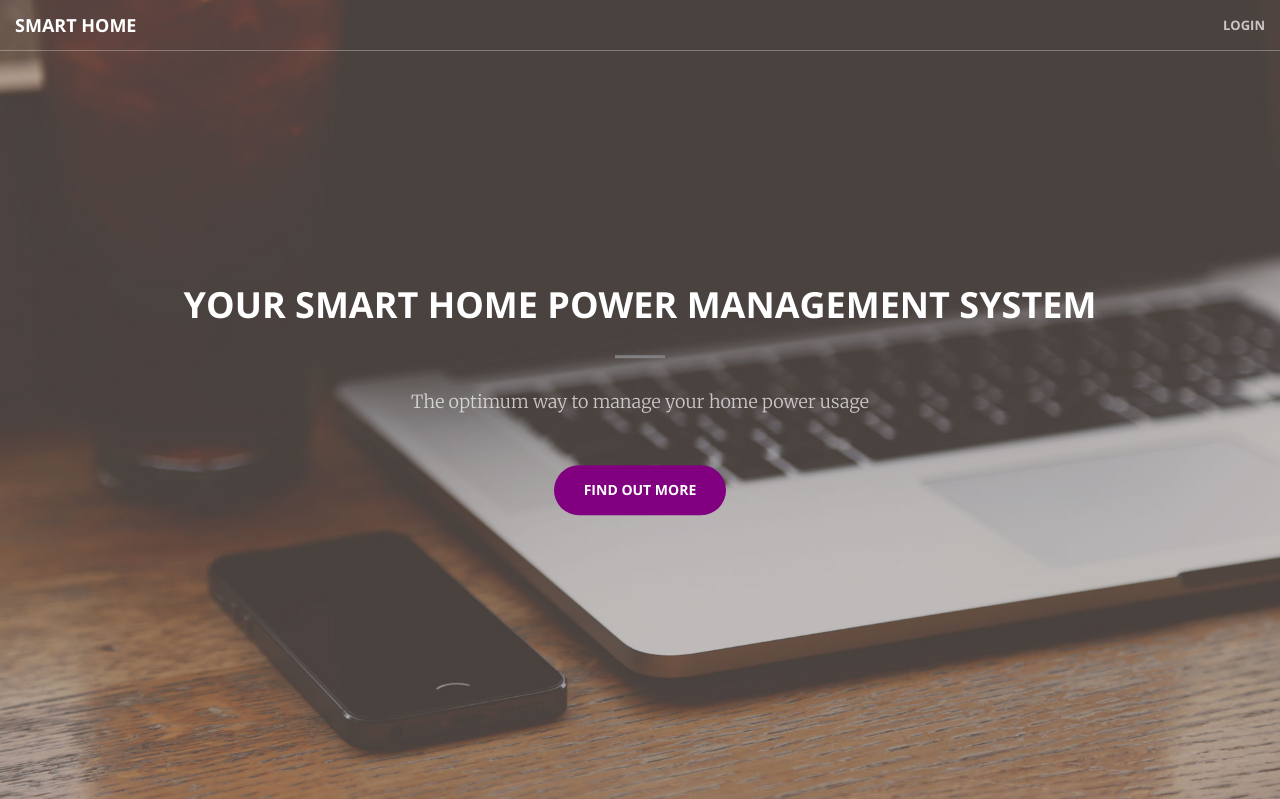
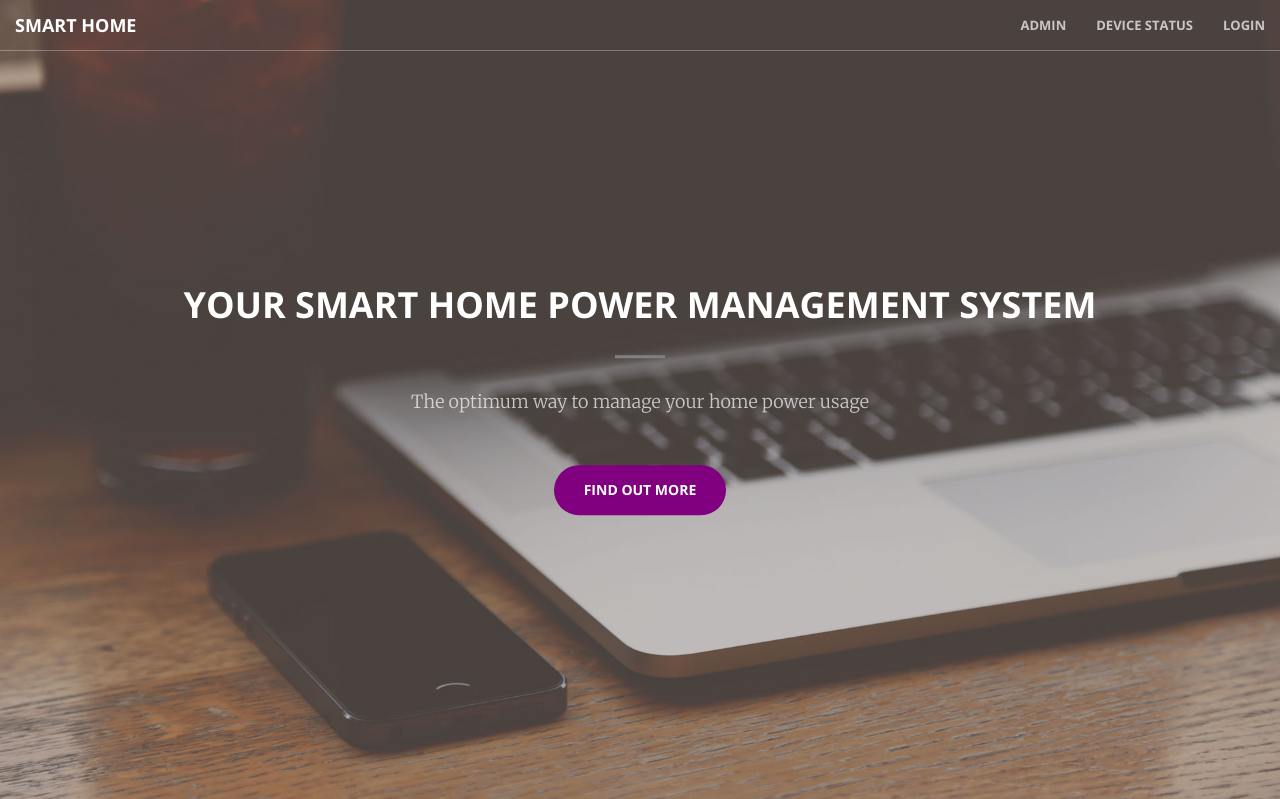
Before and after one commit to kbabshet/Smart-Power-IoT, a Django app: page / in a window 1280 px wide. Shown: the top 799 px of the page. Run offline with Django 3.2, Linux system fonts and the light colour scheme; data that the repository does not hold is empty; some libraries are stand-ins or nearby versions.

Commit message:
Front End edits in base.html

```diff
--- a/smart_home/devices/templates/base.html
+++ b/smart_home/devices/templates/base.html
@@ -65,11 +65,14 @@
             <!-- Collect the nav links, forms, and other content for toggling -->
             <div class="collapse navbar-collapse" id="bs-example-navbar-collapse-1">
               <ul class="nav navbar-nav navbar-right">
-                <!--<li>
-                  <a class="page-scroll" href="#devices">Devices</a>
+                <li>
+                  <a class="page-scroll" href="/admin">Admin</a>
                 </li>
                 <li>
-                  <a class="page-scroll" href="/devices">Status</a>
+                  <a class="page-scroll" href="/devices">Device Status</a>
+                </li>
+                <!-- <li>
+                  <a class="page-scroll" href="#devices">Devices</a>
                 </li>
                 <li>
                   <a class="page-scroll" href="#portfolio">Portfolio</a>
```
